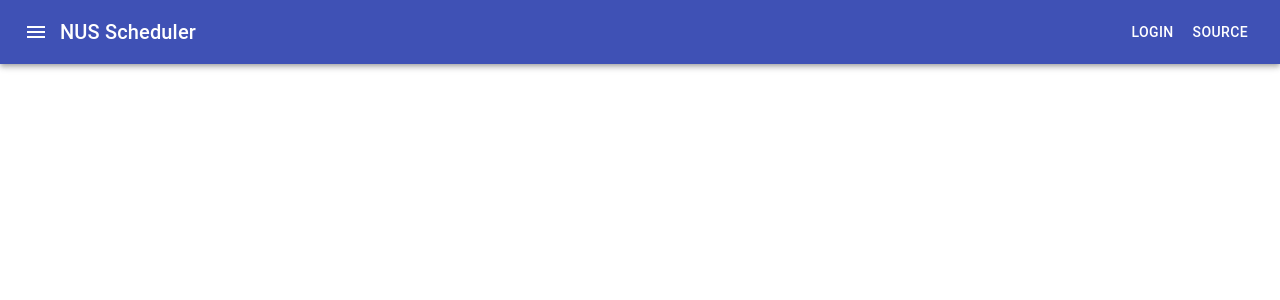
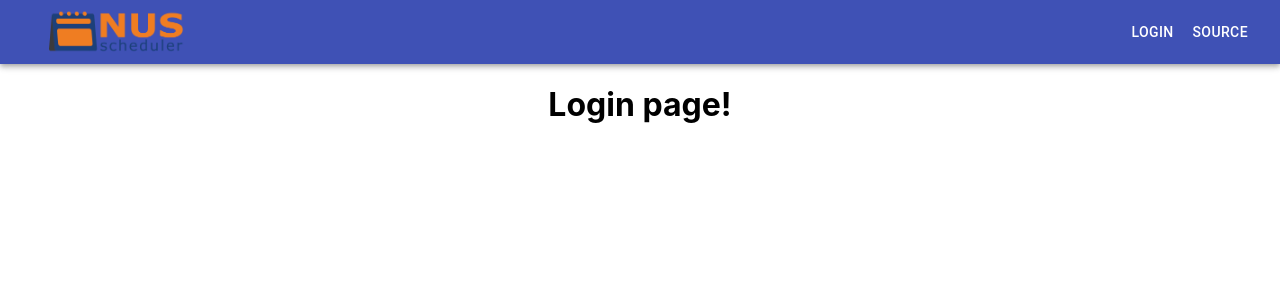
Before and after one commit to GoneWildOrbital2020/nus-scheduler-frontend, a React (Create React App) app: page /login in a window 1280 px wide. Shown: the top 300 px of the page. Built offline with nearby package versions, Linux system fonts and the light colour scheme.

Commit message:
complete initial navbar design

```diff
--- a/src/App.js
+++ b/src/App.js
@@ -2,6 +2,7 @@ import React from 'react';
 import './App.css';
 import { BrowserRouter as Router, Switch, Route } from 'react-router-dom';
 import Navbar from './components/navbar';
+import Login from './components/login';
 
 function App() {
   return (
@@ -9,7 +10,7 @@ function App() {
       <div className="App">
         <Navbar />
         <Switch>
-          <Route path="/login" />
+          <Route path="/login" exact component={Login} />
         </Switch>
       </div>
     </Router>
--- /dev/null
+++ b/src/components/login.js
@@ -0,0 +1,13 @@
+import React from 'react';
+// import { TextField } from '@material-ui/core';
+// import { MakeStyles } from '@material-ui/core';
+
+const Login = () => {
+  return (
+    <div>
+      <h1>Login page!</h1>
+    </div>
+  );
+};
+
+export default Login;
--- a/src/components/navbar.js
+++ b/src/components/navbar.js
@@ -1,14 +1,8 @@
-import {
-  AppBar,
-  Toolbar,
-  IconButton,
-  Typography,
-  Button,
-} from '@material-ui/core';
+import { AppBar, Toolbar, Button } from '@material-ui/core';
 import { makeStyles } from '@material-ui/core/styles';
-import MenuIcon from '@material-ui/icons/Menu';
 import React from 'react';
 import { Link } from 'react-router-dom';
+import Logo from '../images/logo.png';
 import '../css/navbar.css';
 
 const useStyles = makeStyles({
@@ -34,16 +28,14 @@ const Navbar = () => {
     <div>
       <AppBar position="static">
         <Toolbar>
-          <IconButton
-            edge="start"
-            className={classes.menuButton}
-            color="inherit"
-            aria-label="menu">
-            <MenuIcon />
-          </IconButton>
-          <Typography variant="h6" className={classes.title}>
-            NUS Scheduler
-          </Typography>
+          <div className="left">
+            <Link to="/">
+              <Button color="inherit" className={classes.button}>
+                <img src={Logo} alt="logo" />
+              </Button>
+            </Link>
+          </div>
+          <div className="right">
             <Link to="/login">
               <Button color="inherit" className={classes.button}>
                 Login
@@ -54,6 +46,7 @@ const Navbar = () => {
                 Source
               </a>
             </Button>
+          </div>
         </Toolbar>
       </AppBar>
     </div>
--- a/src/css/navbar.css
+++ b/src/css/navbar.css
@@ -7,3 +7,19 @@ Link {
   text-decoration: none;
   color: white;
 }
+
+img {
+  width: 80%;
+  max-height: 64px;
+}
+
+.right {
+  width: 85%;
+  display: flex;
+  justify-content: flex-end;
+}
+
+.left {
+  width: 15%;
+  text-align: left;
+}
```
Also changed, not shown: src/images/logo.png (added). Lines whose indentation alone changed are shown as unchanged.
